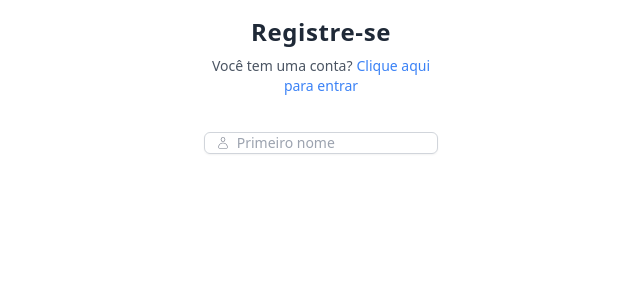
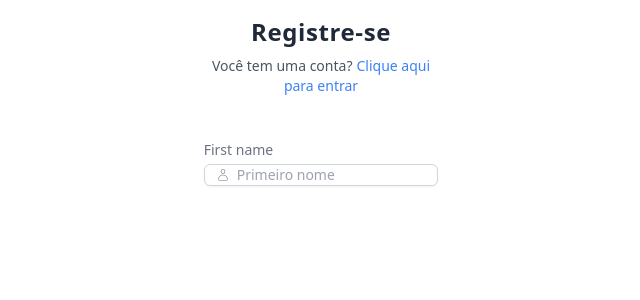
Before and after one commit to piresbr/next_auth_typescript, a Next.js app: page /auth in a window 1280 px wide. Shown: the top 300 px of the page, without its empty margins (319-959 px from the left). Built offline with nearby package versions, Linux system fonts and the light colour scheme.

Commit message:
styles: finish input style

```diff
--- a/src/components/inputs/Input.tsx
+++ b/src/components/inputs/Input.tsx
@@ -17,21 +17,34 @@ const Input: React.FunctionComponent<IInputProps> = (props) => {
   const { name, label, type, icon, placeholder, register, error, disabled } =
     props;
   return (
+    <div className="mt-3 w-full">
+      <label htmlFor={name} className="text-gray-500">
+        {label}
+      </label>
       <div className="relative mt-1 rounded-md shadow-sm">
         <div className="pointer-event-none absolute left-0 inset-y-0 flex items-center pl-3">
-        <span className="text-gray-500 text-sm">{icon}</span>
+          <span
+            className={`text-gray-500 text-sm ${
+              error ? "translate-y-[-10px]" : ""
+            }`}
+          >
+            {icon}
+          </span>
         </div>
         <input
           type={type}
           className="w-full ру-2 pl-8 pr-7 block rounded-md border border-gray-300 outline-offset-2 outline-transparent focus:border-blue-500 focus:ring-indigo-500 focus:ring-2 text-sm"
           placeholder={placeholder}
           {...register(name)}
+          style={{ borderColor: `${error ? "#ED4337" : ""}` }}
         />
         {error && (
           <div className="fill-red-500 absolute right-2 text-xl">
             <IoAlertCircle fill="#ED4337" />
           </div>
         )}
+        {error && <p className="text-[#ED4337]">{error}</p>}
+      </div>
     </div>
   );
 };
```
Lines whose indentation alone changed are shown as unchanged.
